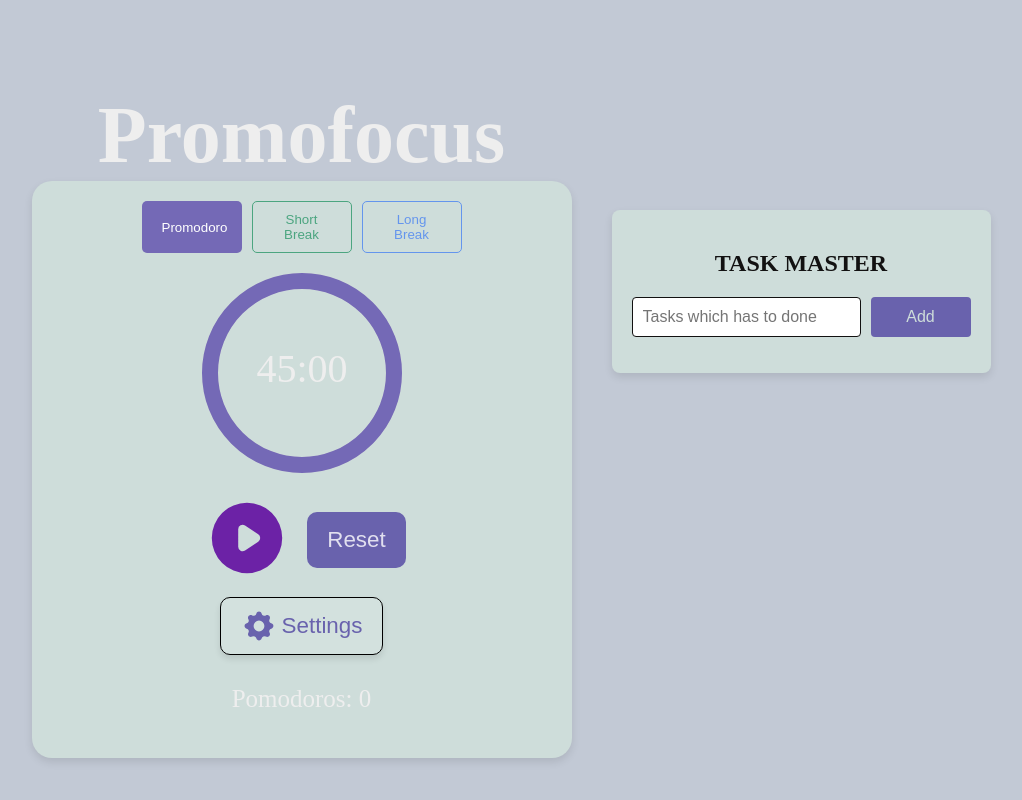
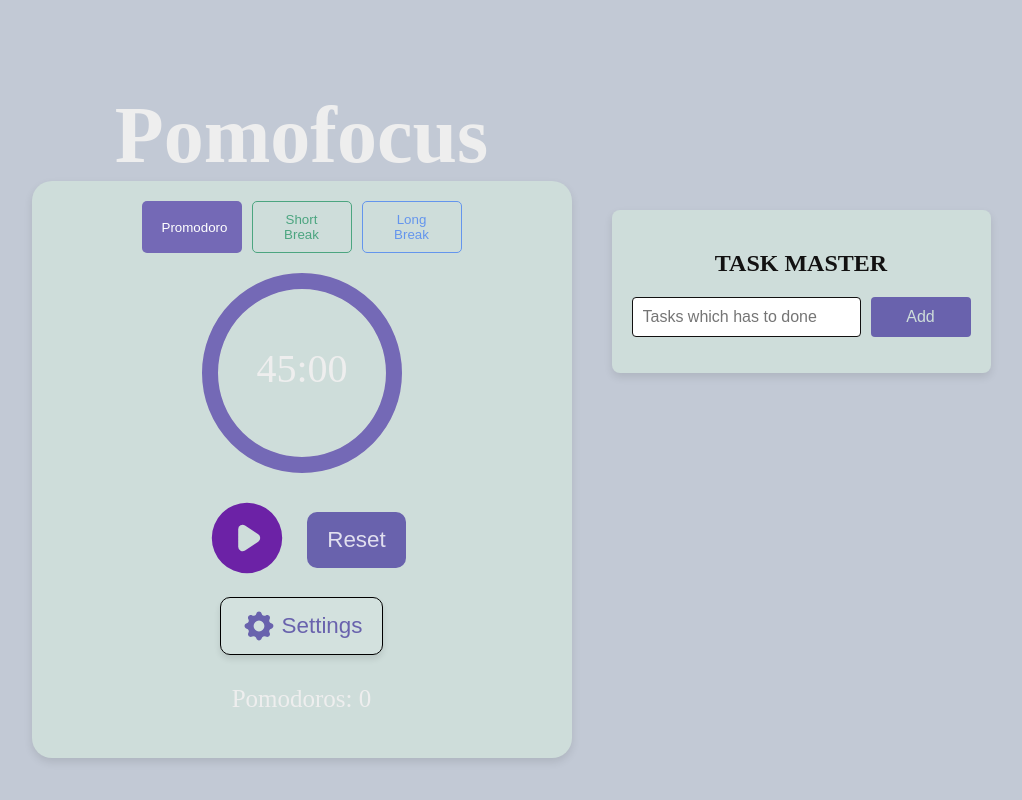
Before and after one commit to smartosid/promo, a React (Create React App) app: page / in a window 1280 px wide. Shown: the whole page, without its empty margins (134-1156 px from the left). Built offline with nearby package versions, Linux system fonts and the light colour scheme; a web font is replaced by a local one.

Commit message:
Update App.js

```diff
--- a/src/App.js
+++ b/src/App.js
@@ -19,7 +19,7 @@ function App() {
        <div class="container">
        <div className='try'>
 
-      <header> <h1>Promofocus</h1></header>
+      <header> <h1>Pomofocus</h1></header>
 
 
       {/* Render Timer or Settings based on showSettings state */}
```
